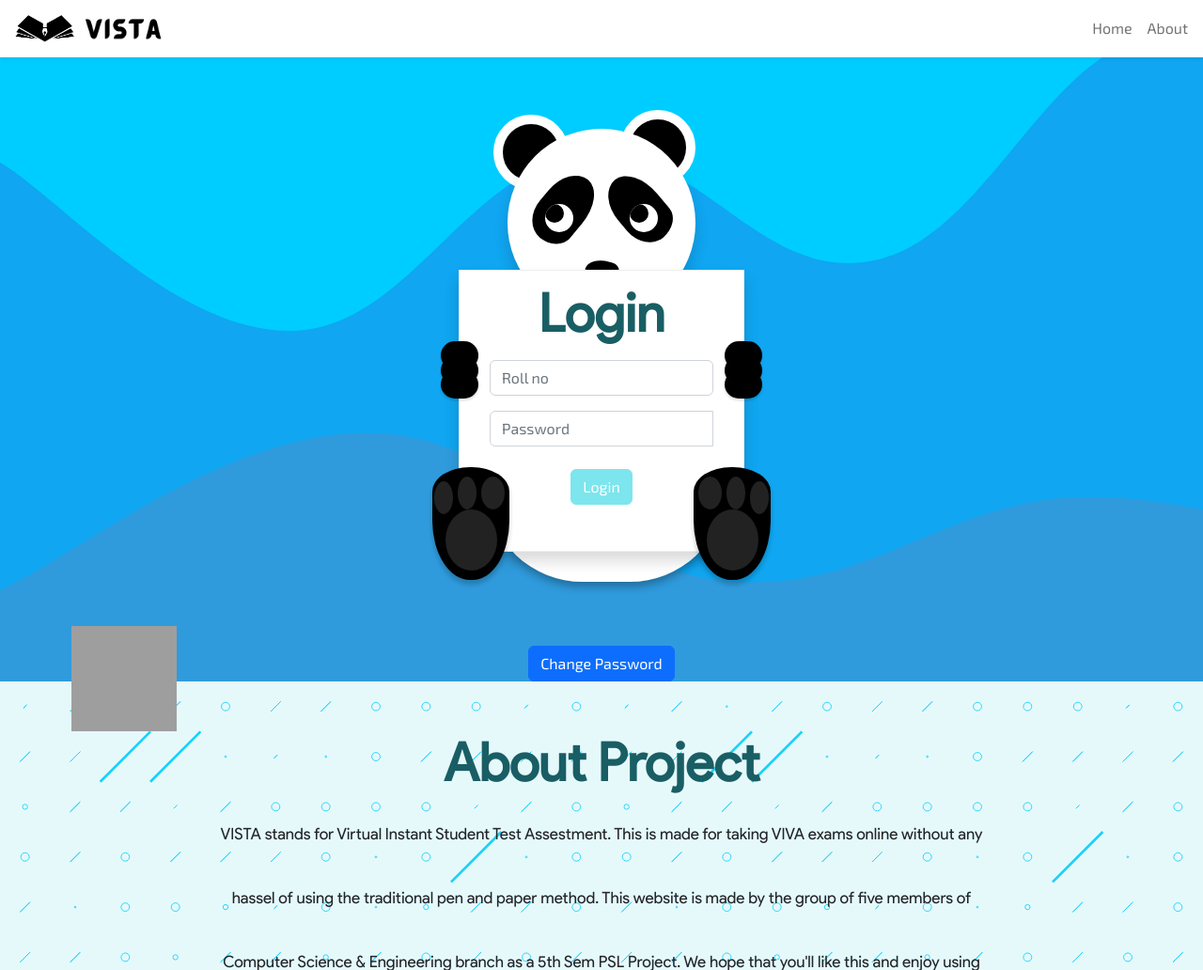
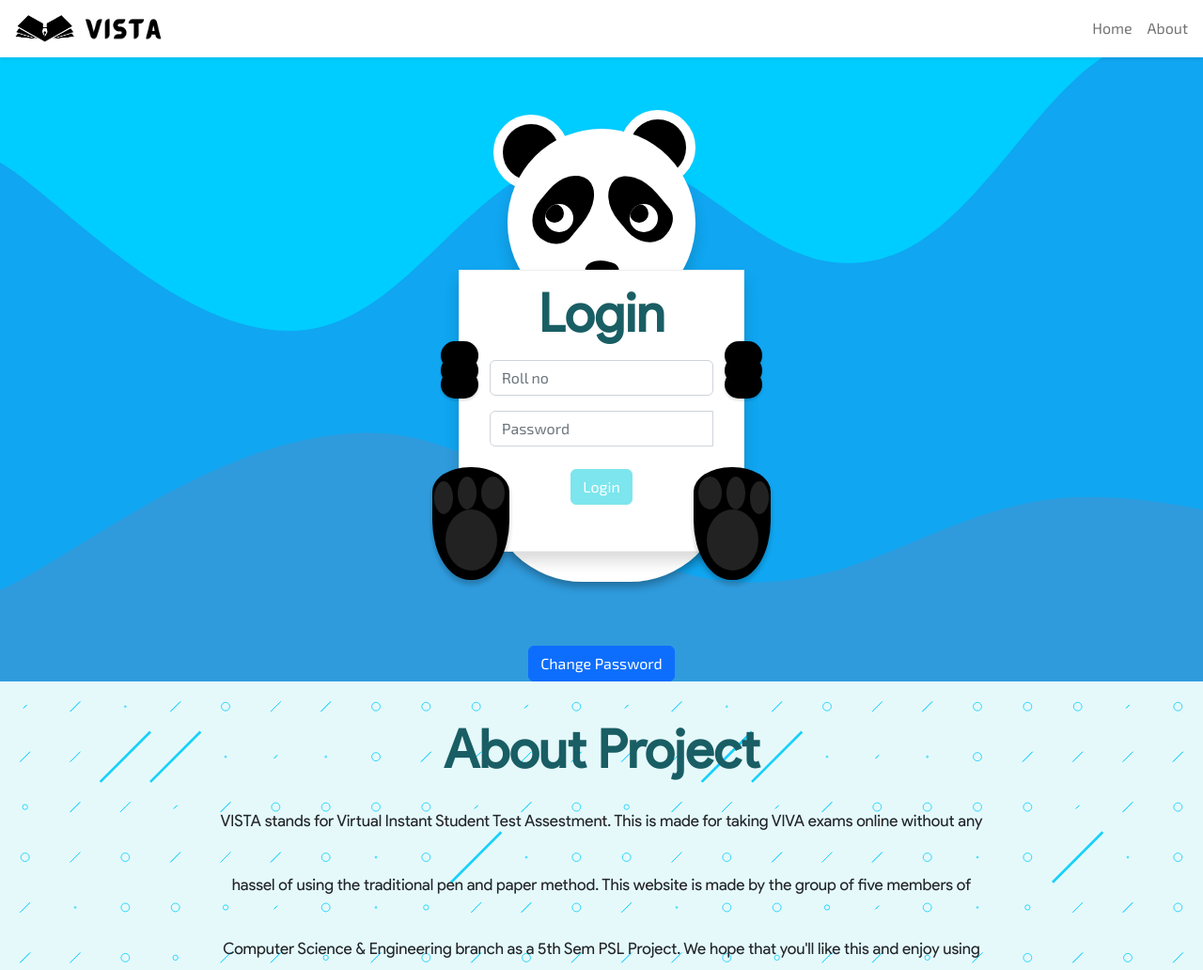
Before and after one commit to karanmandve/VISTA, a Flask app: page /teacher-login in a window 1280 px wide. Shown: the top 1032 px of the page at 94% size. Run offline with Flask 3, Linux system fonts and the light colour scheme; some libraries are stand-ins or nearby versions; some web fonts are replaced; grey boxes are pictures that could not be loaded.

Commit message:
Update teacher-login.html
Removing emogi

```diff
--- a/templates/Teachers/teacher-login.html
+++ b/templates/Teachers/teacher-login.html
@@ -125,10 +125,7 @@
     <a href="{{ url_for('change_password_page') }}" class="nav-link"><div class="btn btn-primary">Change Password</div></a></div>
   </section>
     <section id="about_us" style="padding:3% 18% 2% 18%;">
-      <picture style="display:block;margin:-12% 0 0 -124%;">
-        <source srcset="https://fonts.gstatic.com/s/e/notoemoji/latest/1f600/512.webp" type="image/webp">
-        <img style="width:7rem;height:7rem;" src="https://fonts.gstatic.com/s/e/notoemoji/latest/1f600/512.gif" alt="😀" width="32" height="32">
-      </picture>
+
       <h1>About Project</h1>
           <p>VISTA stands for Virtual Instant Student Test Assestment. This is made for taking VIVA exams online without any hassel of using the traditional pen and paper method.
           This website is made by the group of five members of Computer Science & Engineering branch as a 5th Sem PSL Project. We hope that you'll like this and enjoy using this website 😀 </p>
```
